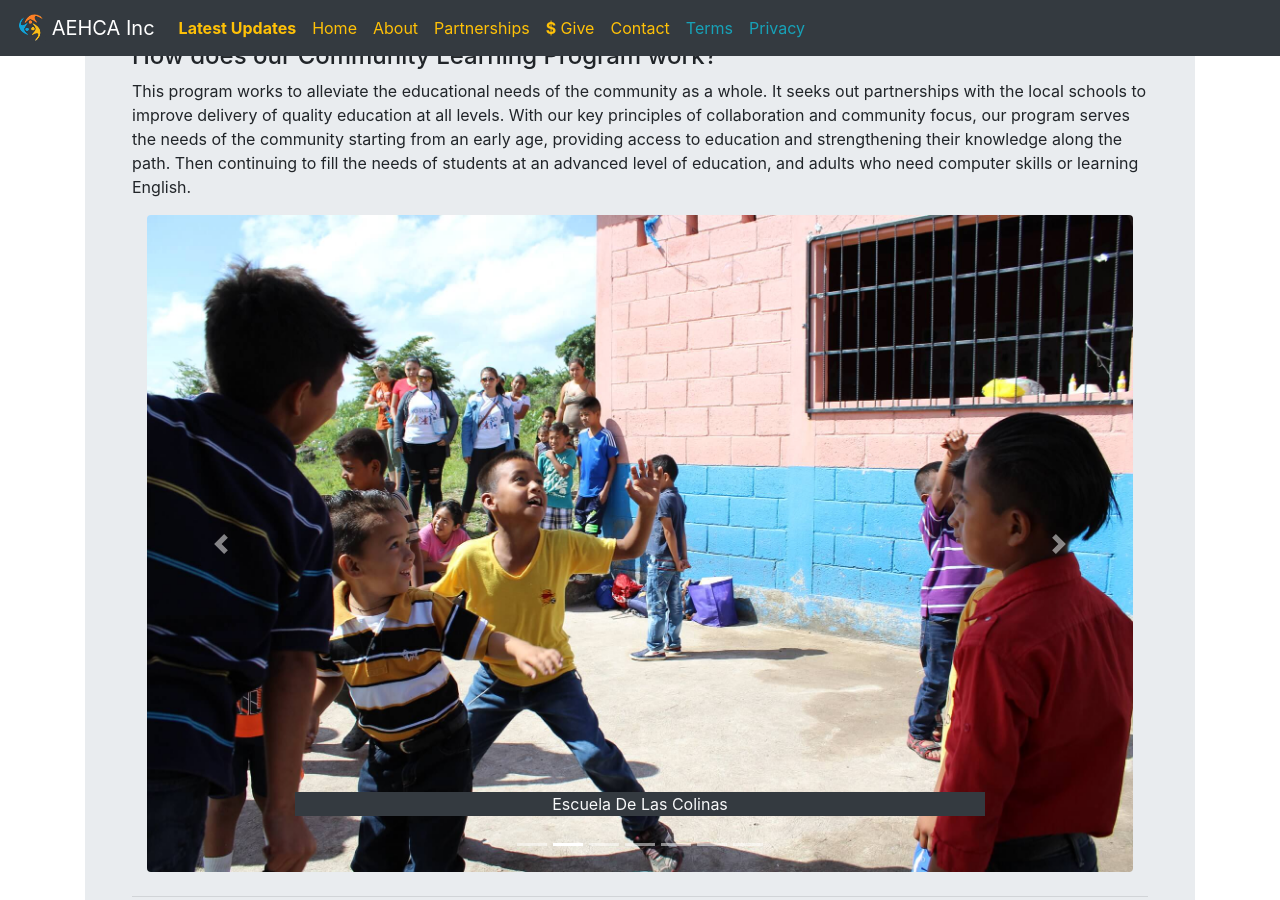
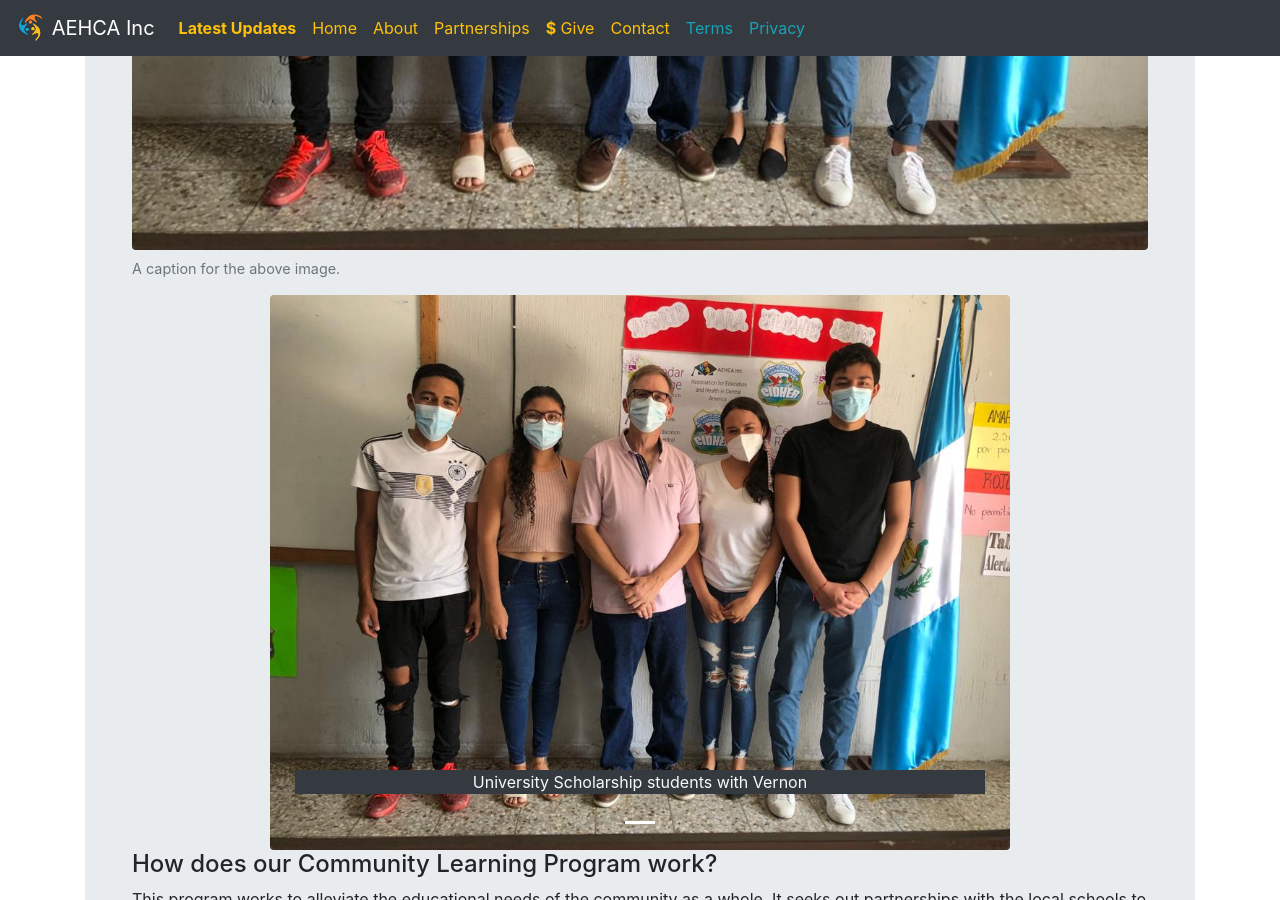
Before and after one commit to aehca/aehca.github.io, a Jekyll site: the page built from _posts/2020-12-15-education-support.html, in a window 1280 px wide and 900 px high, scrolled down 1343 px. Built offline with Jekyll 4.4.1, drawn with Linux system fonts in a browser that asks for light colours.

Commit message:
Update 2020-12-15-education-support.html

```diff
--- a/_posts/2020-12-15-education-support.html
+++ b/_posts/2020-12-15-education-support.html
@@ -54,6 +54,11 @@ author: billy
                                     donors to support our powerful Advanced Scholarship program as an entirety.
                                     This you can do by making a monthly donation of an amount that you can sustain
                                     over the year. </p>
+                                <figure class="figure">
+                                    <img src="/images/vernon-with-students.jpg" class="figure-img img-fluid rounded"
+                                        alt="...">
+                                    <figcaption class="figure-caption">A caption for the above image.</figcaption>
+                                </figure>
                                 <!-- PHOTO CAROUSEL WITH BUTTONS AND CAPTIONS-->
                                 <div class="col">
                                     <div id="scholarshipCarousel" class="carousel slide" data-ride="carousel">
```
